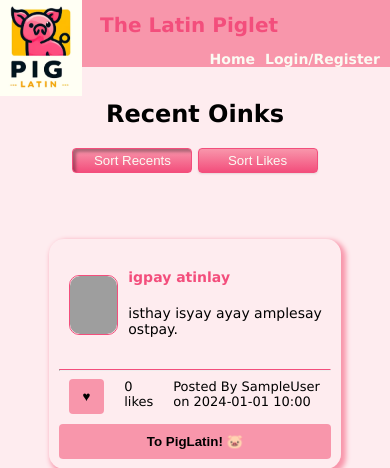
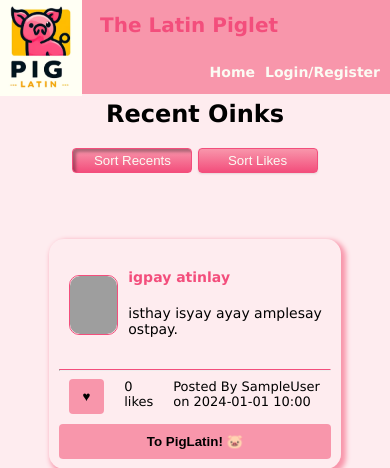
Before and after one commit to kt1122/Micro-Blog, a Node server app: page / in a window 390 px wide. Shown: the top 468 px of the page. Run offline with Node 20, Linux system fonts and the light colour scheme; data comes from the database, SQL or seed files in the repository; data that the repository does not hold is empty; some libraries are stand-ins or nearby versions; grey boxes are pictures that could not be loaded.

Commit message:
fixed logged out header screen sizes

```diff
--- a/scaffold/public/css/style.css
+++ b/scaffold/public/css/style.css
@@ -517,7 +517,7 @@ hr.solid {
     }
 
     nav ul li {
-        margin: 0px 5px;
+        margin: 13px 5px;
         font-size: 14px;
     }
 
@@ -567,7 +567,7 @@ hr.solid {
     }
 
     nav ul li {
-        margin: 0px 5px;
+        margin: 12px 5px;
         font-size: 16px;
     }
 }
@@ -606,7 +606,7 @@ hr.solid {
     }
 
     nav ul li {
-        margin: 0px 5px;
+        margin: 13.5px 5px;
         font-size: 14px;
     }
 }
```
